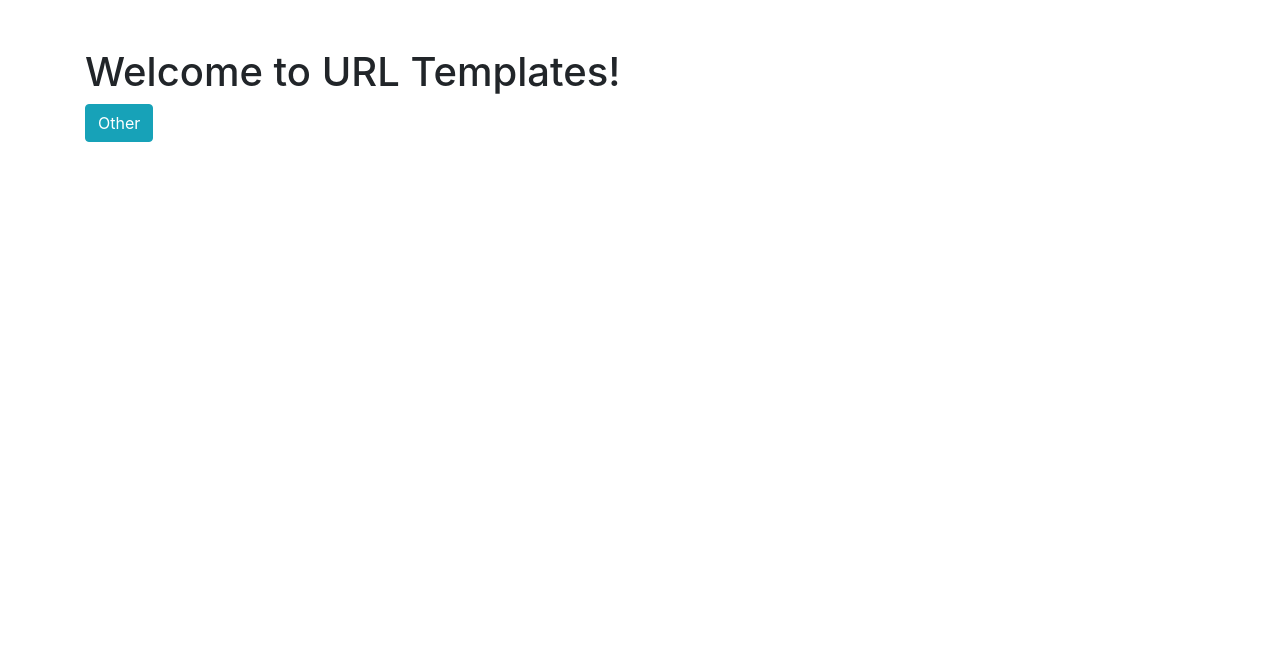
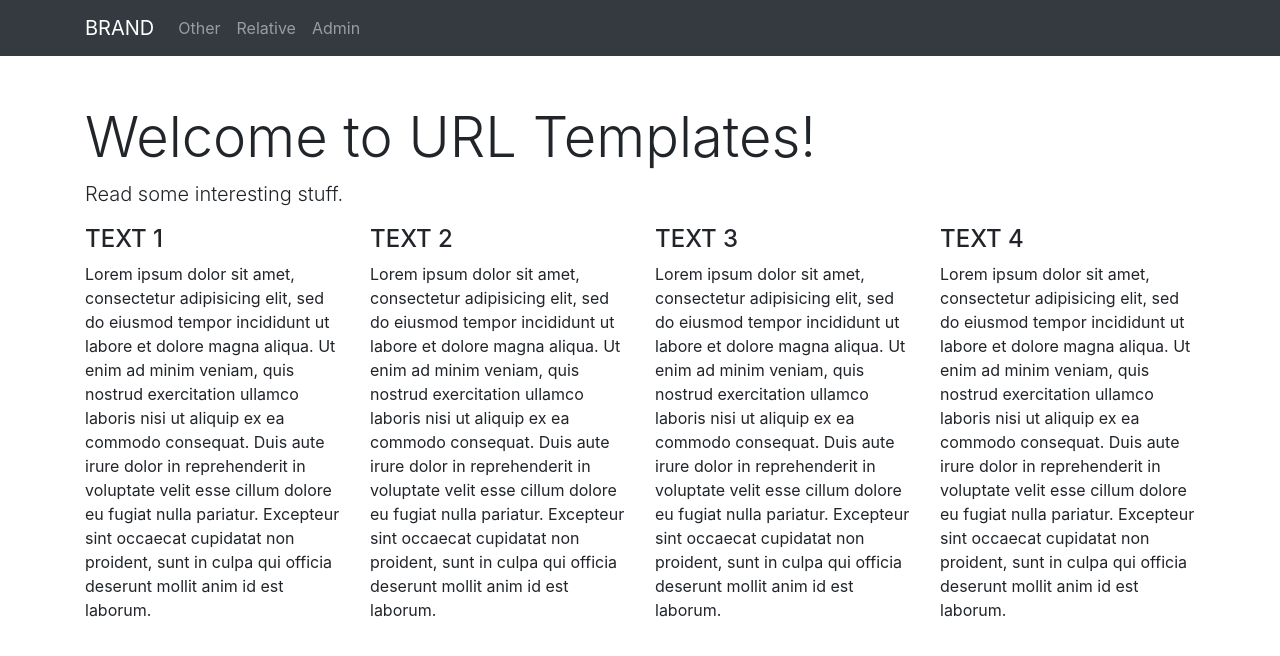
Before and after one commit to te25son/Coursera, a Django app: template Udemy/Full_Stack/django_level_four/template_project/templates/basic_app/relative_url_template.html in a window 1280 px wide. Shown: the top 656 px of the page. Run offline with Django 3.2, Linux system fonts and the light colour scheme; the template is opened without the code that fills it, so the values that code supplies are empty; some libraries are stand-ins or nearby versions.

Commit message:
Connect BASE.HTML to other htmls and make some pretty pages

```diff
--- a/Udemy/Full_Stack/django_level_four/template_project/templates/basic_app/base.html
+++ b/Udemy/Full_Stack/django_level_four/template_project/templates/basic_app/base.html
@@ -10,23 +10,22 @@
   </head>
   <body>
 
-    <nav class="navbar navbar-dark sm-dark">
+    <nav class="navbar navbar-expand-sm navbar-dark bg-dark">
       <div class="container">
-        <a class="navbar-brand" href="#">BRAND</a>
+        <a class="navbar-brand" href="{% url 'index' %}">BRAND</a>
+        <div class="collapse navbar-collapse" id="navbarText">
           <ul class="navbar-nav mr-auto">
             <li class="nav-item">
-            <a href="#">Home</a>
+              <a class="nav-link" href="{% url 'basic_app:other' %}">Other</a>
             </li>
             <li class="nav-item">
-            <a href="#">Other</a>
+              <a class="nav-link" href="{% url 'basic_app:relative' %}">Relative</a>
             </li>
             <li class="nav-item">
-            <a href="#">Relative</a>
-          </li>
-          <li class="nav-item">
-            <a href="#">Admin</a>
+              <a class="nav-link" href="{% url 'admin:index' %}">Admin</a>
             </li>
           </ul>
+        </div>
       </div>
     </nav>
 
--- a/Udemy/Full_Stack/django_level_four/template_project/templates/basic_app/relative_url_template.html
+++ b/Udemy/Full_Stack/django_level_four/template_project/templates/basic_app/relative_url_template.html
@@ -1,19 +1,27 @@
 <!DOCTYPE html>
-<html lang="en" dir="ltr">
-  <head>
-    <meta charset="utf-8">
-    <title></title>
+{% extends "basic_app/base.html" %}
 
-    <!-- BOOTSTRAP -->
-    <link rel="stylesheet" href="https://stackpath.bootstrapcdn.com/bootstrap/4.3.1/css/bootstrap.min.css" integrity="sha384-ggOyR0iXCbMQv3Xipma34MD+dH/1fQ784/j6cY/iJTQUOhcWr7x9JvoRxT2MZw1T" crossorigin="anonymous">
+  {% block body_block %}
 
-  </head>
-  <body>
-
-    <div class="container mt-5">
-      <h1>Welcome to URL Templates!</h1>
-      <a class="btn btn-info" href="{% url 'basic_app:other' %}">Other</a>
+    <h1 class="display-4 mt-5">Welcome to URL Templates!</h1>
+    <p class="lead">Read some interesting stuff.</p>
+    <div class="row mt-3">
+      <div class="col-md-3">
+        <h4>TEXT 1</h4>
+        <p>Lorem ipsum dolor sit amet, consectetur adipisicing elit, sed do eiusmod tempor incididunt ut labore et dolore magna aliqua. Ut enim ad minim veniam, quis nostrud exercitation ullamco laboris nisi ut aliquip ex ea commodo consequat. Duis aute irure dolor in reprehenderit in voluptate velit esse cillum dolore eu fugiat nulla pariatur. Excepteur sint occaecat cupidatat non proident, sunt in culpa qui officia deserunt mollit anim id est laborum.</p>
+      </div>
+      <div class="col-md-3">
+        <h4>TEXT 2</h4>
+        <p>Lorem ipsum dolor sit amet, consectetur adipisicing elit, sed do eiusmod tempor incididunt ut labore et dolore magna aliqua. Ut enim ad minim veniam, quis nostrud exercitation ullamco laboris nisi ut aliquip ex ea commodo consequat. Duis aute irure dolor in reprehenderit in voluptate velit esse cillum dolore eu fugiat nulla pariatur. Excepteur sint occaecat cupidatat non proident, sunt in culpa qui officia deserunt mollit anim id est laborum.</p>
+      </div>
+      <div class="col-md-3">
+        <h4>TEXT 3</h4>
+        <p>Lorem ipsum dolor sit amet, consectetur adipisicing elit, sed do eiusmod tempor incididunt ut labore et dolore magna aliqua. Ut enim ad minim veniam, quis nostrud exercitation ullamco laboris nisi ut aliquip ex ea commodo consequat. Duis aute irure dolor in reprehenderit in voluptate velit esse cillum dolore eu fugiat nulla pariatur. Excepteur sint occaecat cupidatat non proident, sunt in culpa qui officia deserunt mollit anim id est laborum.</p>
+      </div>
+      <div class="col-md-3">
+        <h4>TEXT 4</h4>
+        <p>Lorem ipsum dolor sit amet, consectetur adipisicing elit, sed do eiusmod tempor incididunt ut labore et dolore magna aliqua. Ut enim ad minim veniam, quis nostrud exercitation ullamco laboris nisi ut aliquip ex ea commodo consequat. Duis aute irure dolor in reprehenderit in voluptate velit esse cillum dolore eu fugiat nulla pariatur. Excepteur sint occaecat cupidatat non proident, sunt in culpa qui officia deserunt mollit anim id est laborum.</p>
+      </div>
     </div>
 
-  </body>
-</html>
+  {% endblock %}
```
Also changed, not shown: Udemy/Full_Stack/django_level_four/template_project/templates/basic_app/index.html (+5 -13 lines), Udemy/Full_Stack/django_level_four/template_project/templates/basic_app/other.html (+17 -16 lines). Lines whose indentation alone changed are shown as unchanged.
